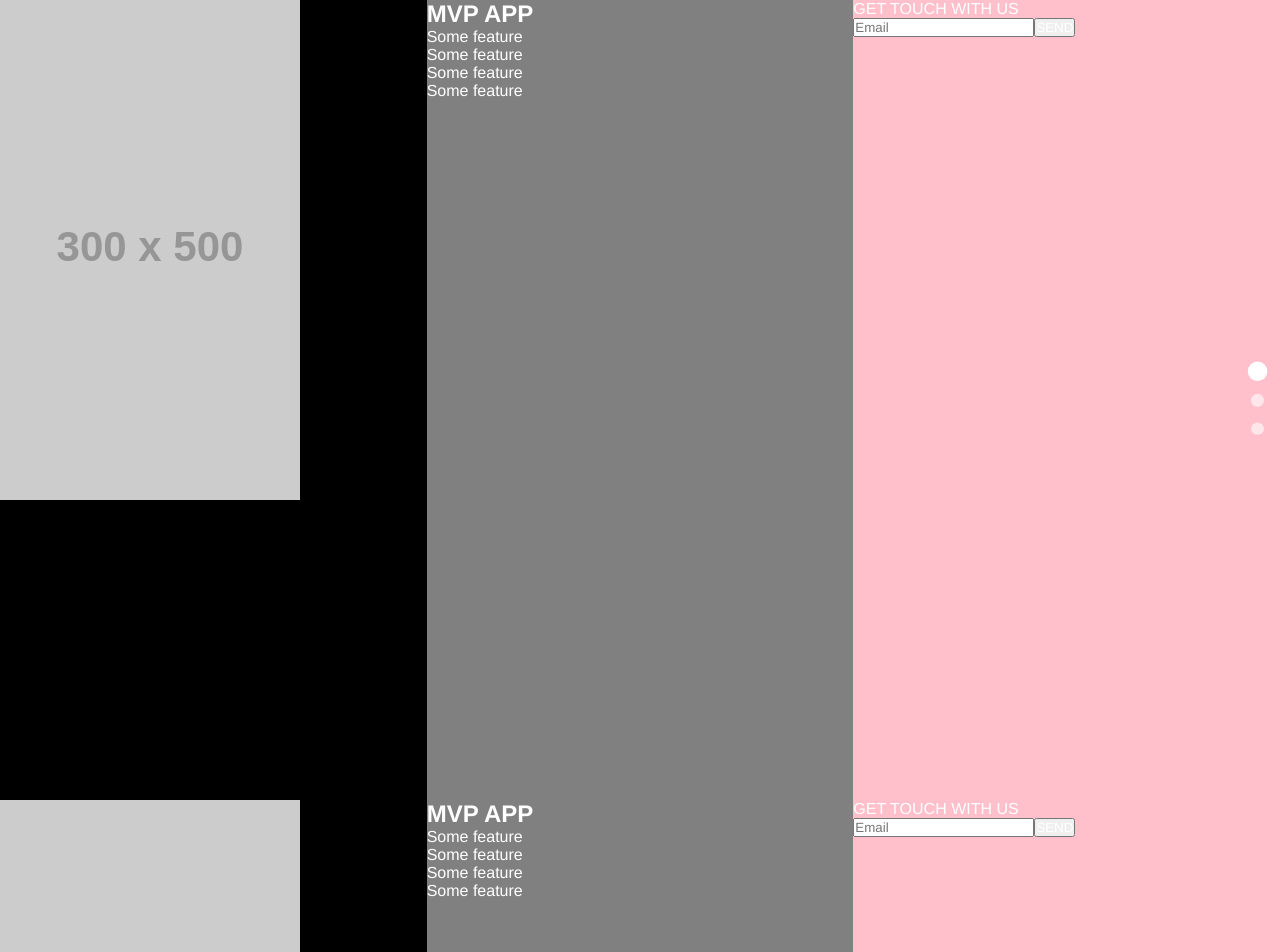
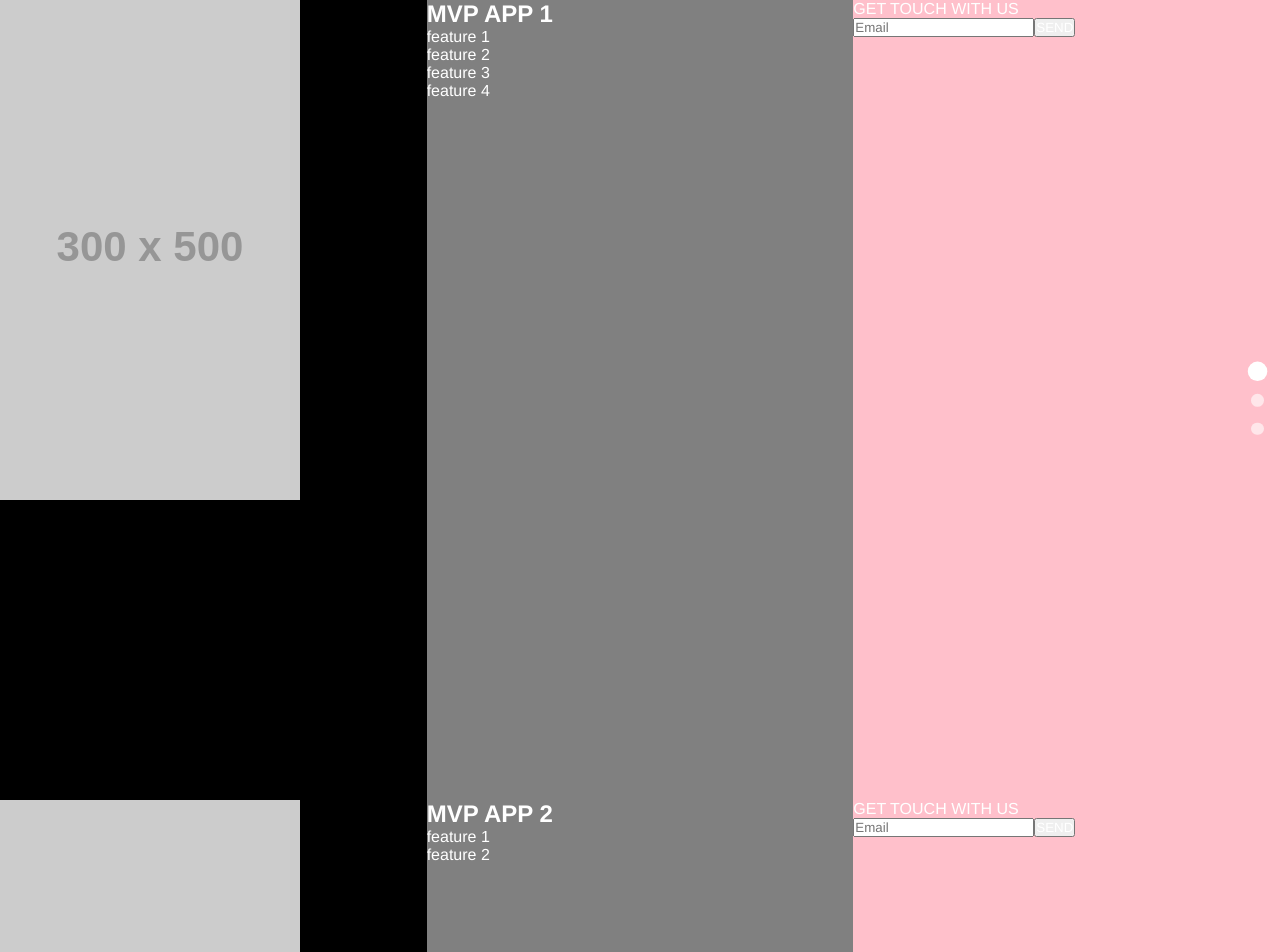
Before and after one commit to pawelkaczoruk/mobile-mvp, a Vue app: page / in a window 1280 px wide. Shown: the top 952 px of the page. Built offline with nearby package versions, Linux system fonts and the light colour scheme.

Commit message:
add apps array of objects which contains info of each available app. Render app content based on this array length

```diff
--- a/src/App.vue
+++ b/src/App.vue
@@ -1,6 +1,6 @@
 <template>
   <div id="app">
-    <Home />
+    <Home :apps="apps" />
   </div>
 </template>
 
@@ -11,6 +11,39 @@ export default {
   name: 'App',
   components: {
     Home
+  },
+  data() {
+    return {
+      apps: [
+        {
+          name: 'MVP APP 1',
+          features: [
+            'feature 1',
+            'feature 2',
+            'feature 3',
+            'feature 4',
+          ],
+          image: 'https://via.placeholder.com/300x500.png'
+        },
+        {
+          name: 'MVP APP 2',
+          features: [
+            'feature 1',
+            'feature 2',
+          ],
+          image: 'https://via.placeholder.com/300x500.png'
+        },
+        {
+          name: 'MVP APP 3',
+          features: [
+            'feature 1',
+            'feature 2',
+            'feature 3',
+          ],
+          image: 'https://via.placeholder.com/300x500.png'
+        }
+      ]
+    }
   }
 }
 </script>
--- a/src/components/Project.vue
+++ b/src/components/Project.vue
@@ -1,15 +1,12 @@
 <template>
   <section class="project">
     <div class="image-content">
-      <img src="https://via.placeholder.com/300x500.png" alt="">
+      <img :src="app.image" :alt="`${app.name} image`">
     </div>
     <div class="features-content">
-      <h2>MVP APP</h2>
+      <h2>{{ app.name }}</h2>
       <ul>
-        <li>Some feature</li>
-        <li>Some feature</li>
-        <li>Some feature</li>
-        <li>Some feature</li>
+        <li :key="i" v-for="(feature, i) in app.features">{{ feature }}</li>
       </ul>
     </div>
     <div class="contact-form">
@@ -24,7 +21,8 @@
 
 <script>
 export default {
-  name: 'Project'
+  name: 'Project',
+  props: ['app']
 }
 </script>
 
--- a/src/views/Home.vue
+++ b/src/views/Home.vue
@@ -1,6 +1,10 @@
 <template>
   <div class="home">
-    <Project class="fullpage" :key="i" v-for="(el,i) in [1,2,3]"/>
+    <Project
+      class="fullpage"
+      :key="i"
+      v-for="(el,i) in apps"
+      :app="el"/>
     <div class="sections-menu">
       <button
         class="menu-point"
@@ -18,6 +22,7 @@ import Project from '../components/Project'
 
 export default {
   name: 'Home',
+  props: ['apps'],
   components: {
     Project
   },
```
